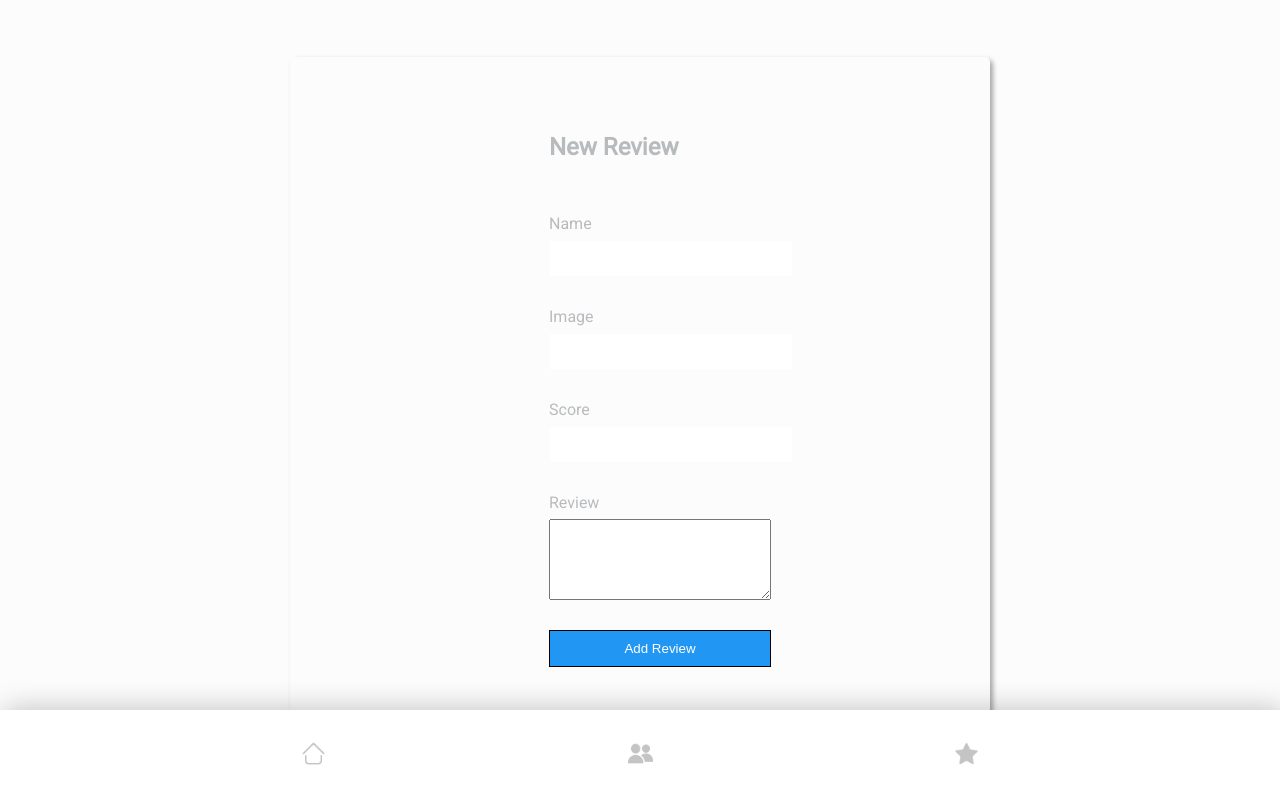
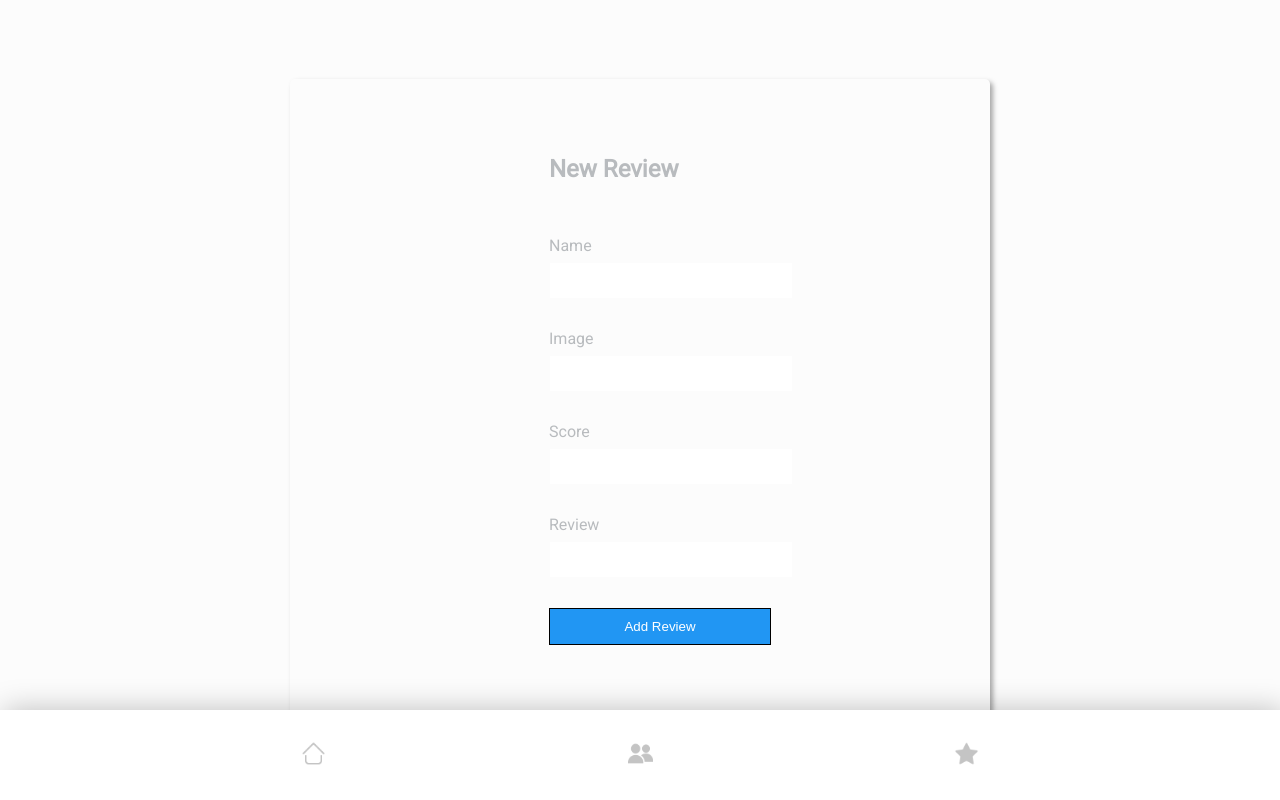
Before and after one commit to krealal/perfectReads-front, a Next.js app: page /new-review in a window 1280 px wide. Built offline with nearby package versions, Linux system fonts and the light colour scheme; no server answers.

Commit message:
create newReviewForm state

```diff
--- /dev/null
+++ b/components/NewReviewForm/NewReviewForm.style.ts
@@ -0,0 +1,64 @@
+import styled from "styled-components";
+
+export const FormContainer = styled.form`
+  color: #000;
+  display: flex;
+  justify-content: center;
+  align-items: center;
+  border-radius: 5px;
+  box-shadow: 3px 3px 5px 0px rgba(0, 0, 0, 0.34);
+  padding: 30px;
+  width: 50%;
+  min-width: 400px;
+  & ul {
+    & li {
+      display: flex;
+      flex-direction: column;
+      list-style: none;
+      margin: 30px;
+      width: 222px;
+      & .title {
+        color: #b8bbbe;
+        padding: 0;
+        margin: 0;
+      }
+      & .userReg {
+        color: #b8bbbe;
+      }
+      & label {
+        margin-bottom: 7px;
+        color: #b8bbbe;
+      }
+      & input {
+        background-color: #fff;
+        border: 1px solid #fcfcfc;
+        padding: 10px;
+        color: #000;
+        width: 100%;
+        outline: none;
+      }
+      & button {
+        width: 100%;
+        background-color: #2196f3;
+        padding: 10px;
+        border: 1px solid #000;
+        list-style: none;
+        text-decoration: none;
+        color: #fff;
+      }
+      & button:hover {
+        background-color: #2172f3;
+      }
+      & p {
+        width: 244px;
+        margin-top: 10px;
+        font-size: 13px;
+        color: #70747a;
+        & .link {
+          color: #5765f2;
+          text-decoration: none;
+        }
+      }
+    }
+  }
+`;
--- a/components/NewReviewForm/NewReviewForm.tsx
+++ b/components/NewReviewForm/NewReviewForm.tsx
@@ -1,71 +1,30 @@
-import styled from "styled-components";
+import { useState } from "react";
+import { useDispatch } from "react-redux";
+import { createReviewThunk } from "../../redux/thunks/reviewThunks";
+import { FormContainer } from "./NewReviewForm.style";
 
 const RegisterForm = (): JSX.Element => {
-  const FormContainer = styled.form`
-    color: #000;
-    display: flex;
-    justify-content: center;
-    align-items: center;
-    border-radius: 5px;
-    box-shadow: 3px 3px 5px 0px rgba(0, 0, 0, 0.34);
-    padding: 30px;
-    width: 50%;
-    min-width: 400px;
-    & ul {
-      & li {
-        display: flex;
-        flex-direction: column;
-        list-style: none;
-        margin: 30px;
-        width: 222px;
-        & .title {
-          color: #b8bbbe;
-          padding: 0;
-          margin: 0;
-        }
-        & .userReg {
-          color: #b8bbbe;
-        }
-        & label {
-          margin-bottom: 7px;
-          color: #b8bbbe;
-        }
-        & input {
-          background-color: #fff;
-          border: 1px solid #fcfcfc;
-          padding: 10px;
-          color: #000;
-          width: 100%;
-          outline: none;
-        }
-        & button {
-          width: 100%;
-          background-color: #2196f3;
-          padding: 10px;
-          border: 1px solid #000;
-          list-style: none;
-          text-decoration: none;
-          color: #fff;
-        }
-        & button:hover {
-          background-color: #2172f3;
-        }
-        & p {
-          width: 244px;
-          margin-top: 10px;
-          font-size: 13px;
-          color: #70747a;
-          & .link {
-            color: #5765f2;
-            text-decoration: none;
-          }
-        }
-      }
-    }
-  `;
+  const dispatch = useDispatch();
+
+  const blannkFields = {
+    name: "",
+    review: "",
+    score: 1,
+    image: "",
+  };
+  const [formData, setFormData] = useState(blannkFields);
+
+  const changeData = (event: any) => {
+    setFormData({ ...formData, [event.target.id]: event.target.value });
+  };
+
+  const submitForm = (event: any) => {
+    event.preventDefault();
+    dispatch(createReviewThunk(formData));
+  };
 
   return (
-    <FormContainer>
+    <FormContainer onSubmit={submitForm} autoComplete="off" noValidate>
       <ul>
         <li>
           <h1 className="title">New Review</h1>
@@ -75,13 +34,25 @@ const RegisterForm = (): JSX.Element => {
           <label title="name" htmlFor="name">
             Name
           </label>
-          <input type="text" name="name" id="name" required />
+          <input
+            type="text"
+            name="name"
+            id="name"
+            onChange={changeData}
+            required
+          />
         </li>
         <li>
           <label title="image" htmlFor="image">
             Image
           </label>
-          <input type="text" name="image" id="image" required />
+          <input
+            type="text"
+            name="image"
+            id="image"
+            onChange={changeData}
+            required
+          />
         </li>
         <li>
           <label title="score" htmlFor="score">
@@ -100,11 +71,11 @@ const RegisterForm = (): JSX.Element => {
           <label title="review" htmlFor="review">
             Review
           </label>
-          <textarea
+          <input
             name="review"
             id="review"
             maxLength={105}
-            rows={5}
+            onChange={changeData}
             required
           />
         </li>
```
